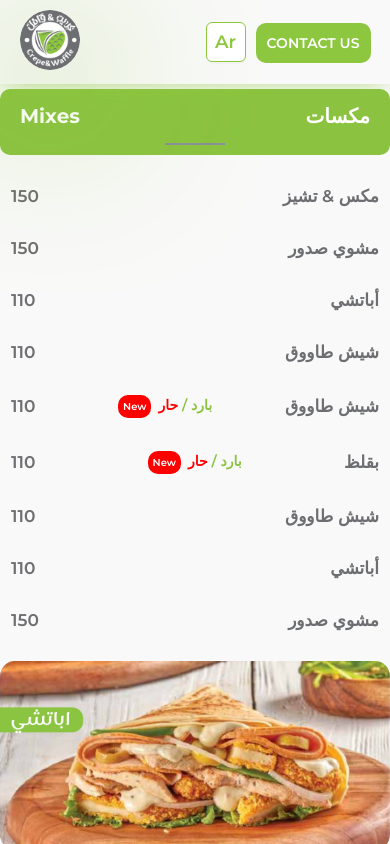
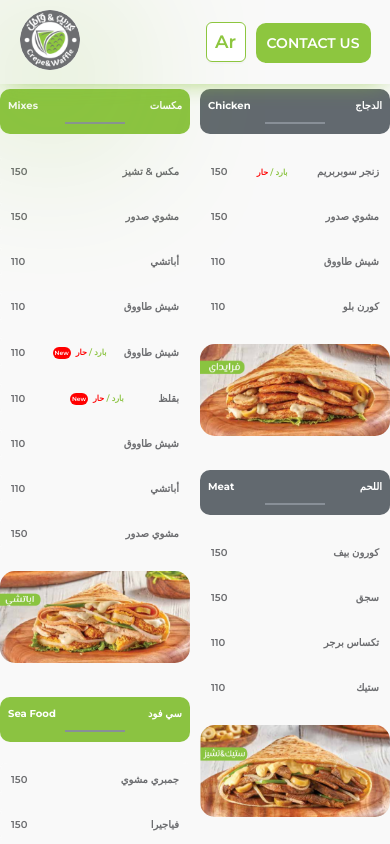
Before and after one commit to AminaAbdElAzeez/react-web-menu, a React (Vite) app: page /cairo in a window 390 px wide. Shown: the top 844 px of the page. Built offline with nearby package versions, Linux system fonts and the light colour scheme.

Commit message:
update menu and dawnload section

```diff
--- a/src/Routes/Cairo/Cairo.css
+++ b/src/Routes/Cairo/Cairo.css
@@ -8,7 +8,7 @@
 }
 .pages-menu-left,
 .pages-menu-right {
-  width: 48%;
+  width: 50%;
 }
 .cairo-img {
   width: 100%;
@@ -29,15 +29,25 @@
   -ms-border-radius: 20pz;
   -o-border-radius: 20pz;
 }
+@media screen and (max-width: 695px) {
+  .pages-menu-content {
+    gap: 15px;
+  }
+}
+@media screen and (max-width: 480px) {
+  .pages-menu-content {
+    gap: 10px;
+  }
+}
 @media screen and (max-width: 767px) {
-  .pages-menu-content {
+  /* .pages-menu-content {
     display: flex;
     flex-direction: column;
     justify-content: flex-start;
     gap: 50px;
-  }
-  .pages-menu-left,
+  } */
+  /* .pages-menu-left,
   .pages-menu-right {
-    width: 100%;
-  }
+    width: 50%;
+  } */
 }
--- a/src/components/About/About.css
+++ b/src/components/About/About.css
@@ -48,12 +48,12 @@
     max-height: 400px;
   }
   .about-title {
-    font-size: 35px;
+    font-size: 34px;
   }
 }
 @media screen and (max-width: 992px) {
   .about-title {
-    font-size: 30px;
+    font-size: 28px;
   }
   .about-desc {
     font-size: 16px;
@@ -111,7 +111,7 @@
     height: 230px;
   } */
 }
-@media screen and (max-width: 350px) {
+@media screen and (max-width: 367px) {
   .about-title {
     font-size: 22px;
   }
@@ -120,9 +120,12 @@
   }
 }
 
-@media screen and (max-width: 310px) {
+@media screen and (max-width: 325px) {
   .about-title {
-    font-size: 19px;
+    font-size: 18px;
+  }
+  .about-desc {
+    font-size: 13px;
   }
 }
 
--- a/src/components/Dawnload/Dawnload.css
+++ b/src/components/Dawnload/Dawnload.css
@@ -15,6 +15,7 @@
   width: 100%;
   gap: 250px;
   margin-bottom: 20px;
+  padding-top: 60px;
 }
 .download-left {
   flex: 2;
@@ -44,7 +45,7 @@
 }
 .download-right {
   text-align: right;
-  padding-top: 60px;
+  /* padding-top: 60px; */
   cursor: pointer;
 }
 .download-right img {
@@ -97,8 +98,8 @@
     font-size: 22px;
   }
   .download-right img {
-    width: 300px;
-    height: 300px;
+    width: 280px;
+    height: 280px;
   }
   .download-title br,
   .download-title + p > br {
@@ -110,54 +111,83 @@
     margin-bottom: 60px;
   }
   .download-content {
-    display: flex;
-    flex-direction: column-reverse;
-    justify-content: flex-start;
-    align-items: center;
+    /* flex-direction: column-reverse; */
+    /* justify-content: flex-start; */
+    /* align-items: center; */
     gap: 30px;
     margin-bottom: 30px;
   }
-  .download-left,
+  /* .download-left,
   .download-right {
     width: 100%;
     text-align: center;
+  } */
+  .download-title {
+    font-size: 26px;
   }
-  .download-right {
-    padding-top: 120px;
+  .download-title + p {
+    font-size: 16px;
   }
-  .download-left {
+  /* .download-right {
+    padding-top: 50px;
+  } */
+  /* .download-left {
     display: none;
+  } */
+  .download-right img {
+    max-width: 200px;
+    max-height: 200px;
   }
-  /* .download-right img {
-    width: 300px;
-    height: 300px;
-  } */
 }
-@media screen and (max-width: 445px) {
-  .download {
-    margin-bottom: 40px;
+@media screen and (max-width: 535px) {
+  .download-content {
+    gap: 15px;
   }
-  .download-right {
-    padding-top: 70px;
+  .download-title {
+    font-size: 20px;
+  }
+  .download-title + p {
+    font-size: 14px;
   }
   .download-right img {
-    width: 220px;
-    height: 220px;
+    max-width: 150px;
+    max-height: 150px;
   }
+  @keyframes circular-move {
+    0% {
+      transform: rotate(0deg) translate(10px) rotate(0deg);
+      -webkit-transform: rotate(0deg) translate(10px) rotate(0deg);
+      -moz-transform: rotate(0deg) translate(10px) rotate(0deg);
+      -ms-transform: rotate(0deg) translate(10px) rotate(0deg);
+      -o-transform: rotate(0deg) translate(10px) rotate(0deg);
+    }
+    100% {
+      transform: rotate(360deg) translate(10px) rotate(-360deg);
+      -webkit-transform: rotate(360deg) translate(10px) rotate(-360deg);
+      -moz-transform: rotate(360deg) translate(10px) rotate(-360deg);
+      -ms-transform: rotate(360deg) translate(10px) rotate(-360deg);
+      -o-transform: rotate(360deg) translate(10px) rotate(-360deg);
+    }
+  }
+}
+@media screen and (max-width: 410px) {
   .download-title {
-    font-size: 24px;
+    font-size: 18px;
+  }
+  .download-right img {
+    max-width: 100px;
+    max-height: 100px;
+  }
+}
+@media screen and (max-width: 328px) {
+  .download-title {
+    font-size: 16px;
   }
   .download-title + p {
-    font-size: 18px;
+    font-size: 12px;
   }
-  :where(.css-dev-only-do-not-override-7ny38l) .ant-image-preview-operations {
-    flex-wrap: wrap;
-    justify-content: space-between;
-    padding: 0 10px;
-    border-radius: 20px;
-    -webkit-border-radius: 20px;
-    -moz-border-radius: 20px;
-    -ms-border-radius: 20px;
-    -o-border-radius: 20px;
+  .download-right img {
+    max-width: 90px;
+    max-height: 90px;
   }
 }
--- a/src/components/Dawnload/Dawnload.jsx
+++ b/src/components/Dawnload/Dawnload.jsx
@@ -2,7 +2,7 @@ import React from "react";
 import "./Dawnload.css";
 import image1 from "../../assets/Mask group.png";
 import { useTranslation, Trans } from "react-i18next";
-import Cards from "../Cards/Cards"
+import Cards from "../Cards/Cards";
 import DawnloadText from "../DawnloadText/DawnloadText";
 
 function Dawnload() {
@@ -38,8 +38,8 @@ function Dawnload() {
           </div>
         </div>
       </div>
-      <Cards/>
-      <DawnloadText/>
+      <Cards />
+      {/*<DawnloadText/>*/}
     </section>
   );
 }
--- a/src/components/Footer/Footer.css
+++ b/src/components/Footer/Footer.css
@@ -4,7 +4,7 @@ footer {
 }
 .footer-content {
   display: flex;
-  justify-content: space-between;
+  justify-content: center;
   align-items: center;
 }
 .footer-left,
--- a/src/components/Footer/Footer.jsx
+++ b/src/components/Footer/Footer.jsx
@@ -15,14 +15,14 @@ function Footer() {
             <li>{t("privacy")}</li>
             <li>{t("terms")}</li>
           </ul>
-          <ul className="footer-right">
+          {/*<ul className="footer-right">
             <li>
               <img src={image1} alt="image" />
             </li>
             <li>
               <img src={image2} alt="image" />
             </li>
-          </ul>
+          </ul>*/}
         </div>
         <hr />
         <p className="copyright">{t("copyright")}</p>
--- a/src/components/MenuItem/MenuItem.css
+++ b/src/components/MenuItem/MenuItem.css
@@ -50,7 +50,10 @@
 .hot-cold .cold {
   color: #8bc341;
 }
-@media screen and (max-width: 400px) {
+@media screen and (max-width: 695px) {
+  .menu-item-list li {
+    font-size: 15px;
+  }
   .menu-item-new {
     font-size: 10px;
     padding: 5px;
@@ -60,3 +63,68 @@
     font-size: 14px;
   }
 }
+@media screen and (max-width: 540px) {
+  .menu-item-list li {
+    font-size: 14px;
+  }
+  .menu-item-new {
+    font-size: 8px;
+    padding: 5px;
+    margin-right: 5px;
+  }
+  .hot-cold {
+    font-size: 10px;
+  }
+}
+@media screen and (max-width: 465px) {
+  .menu-item-list li {
+    font-size: 12px;
+  }
+  .menu-item-new {
+    font-size: 6px;
+    padding: 2px;
+    margin-right: 5px;
+  }
+  .hot-cold {
+    font-size: 8px;
+  }
+}
+@media screen and (max-width: 400px) {
+  .menu-item-list li {
+    font-size: 10px;
+  }
+  .menu-item-new {
+    font-size: 6px;
+    padding: 2px;
+    margin-right: 5px;
+  }
+  .hot-cold {
+    font-size: 8px;
+  }
+}
+@media screen and (max-width: 370px) {
+  .menu-item-list li {
+    font-size: 10px;
+  }
+  .menu-item-new {
+    font-size: 5px;
+    padding: 2px;
+    margin-right: 5px;
+  }
+  .hot-cold {
+    font-size: 5px;
+  }
+}
+@media screen and (max-width: 335px) {
+  .menu-item-list li {
+    font-size: 8px;
+  }
+  .menu-item-new {
+    font-size: 4px;
+    padding: 2px;
+    margin-right: 2px;
+  }
+  .hot-cold {
+    font-size: 4px;
+  }
+}
--- a/src/components/MenuSection/MenuSection.css
+++ b/src/components/MenuSection/MenuSection.css
@@ -93,7 +93,7 @@
     font-size: 25px;
   }
 }
-@media screen and (max-width: 400px) {
+@media screen and (max-width: 695px) {
   .menu-item-list {
     padding: 0px;
   }
@@ -101,3 +101,22 @@
     font-size: 20px;
   }
 }
+
+@media screen and (max-width: 540px) {
+  .pages-menu-item-title {
+    padding: 10px 8px;
+  }
+  /* .pages-menu-item-h3 {
+    flex-direction: column;
+    justify-content: center;
+    text-align: center;
+  } */
+  .pages-menu-item-h3 {
+    font-size: 10px;
+  }
+}
+/* @media screen and (max-width: 320px) {
+  .pages-menu-item-h3 {
+    font-size: 14px;
+  }
+} */
--- a/src/components/Translation/i18n.jsx
+++ b/src/components/Translation/i18n.jsx
@@ -7,12 +7,12 @@ const resources = {
       contact: "Contact Us",
       mainTitle:
         "Why stay <span>hungry</span> <br /> when <br /> you can order <span>now!</span>",
-      mainDesc: "Download the Creb & Waffle <br/> food app now",
+      mainDesc: "Download the Crepe & Waffle <br/> food app now",
       crepes: "Crepes",
       waffles: "Waffles",
       seaFood: "Sea Food",
       juices: "Juices",
-      aboutTitle: "About <span>CREB & WAFFLE</span>",
+      aboutTitle: "About <span>CREPE & WAFFLE</span>",
       aboutDesc1:
         "Download our app from google play or app store and you don’t have to be worry about your food anymore. Download our app from google play or app store and you don’t have to be worry about your food anymore.",
       aboutDesc2:
```
